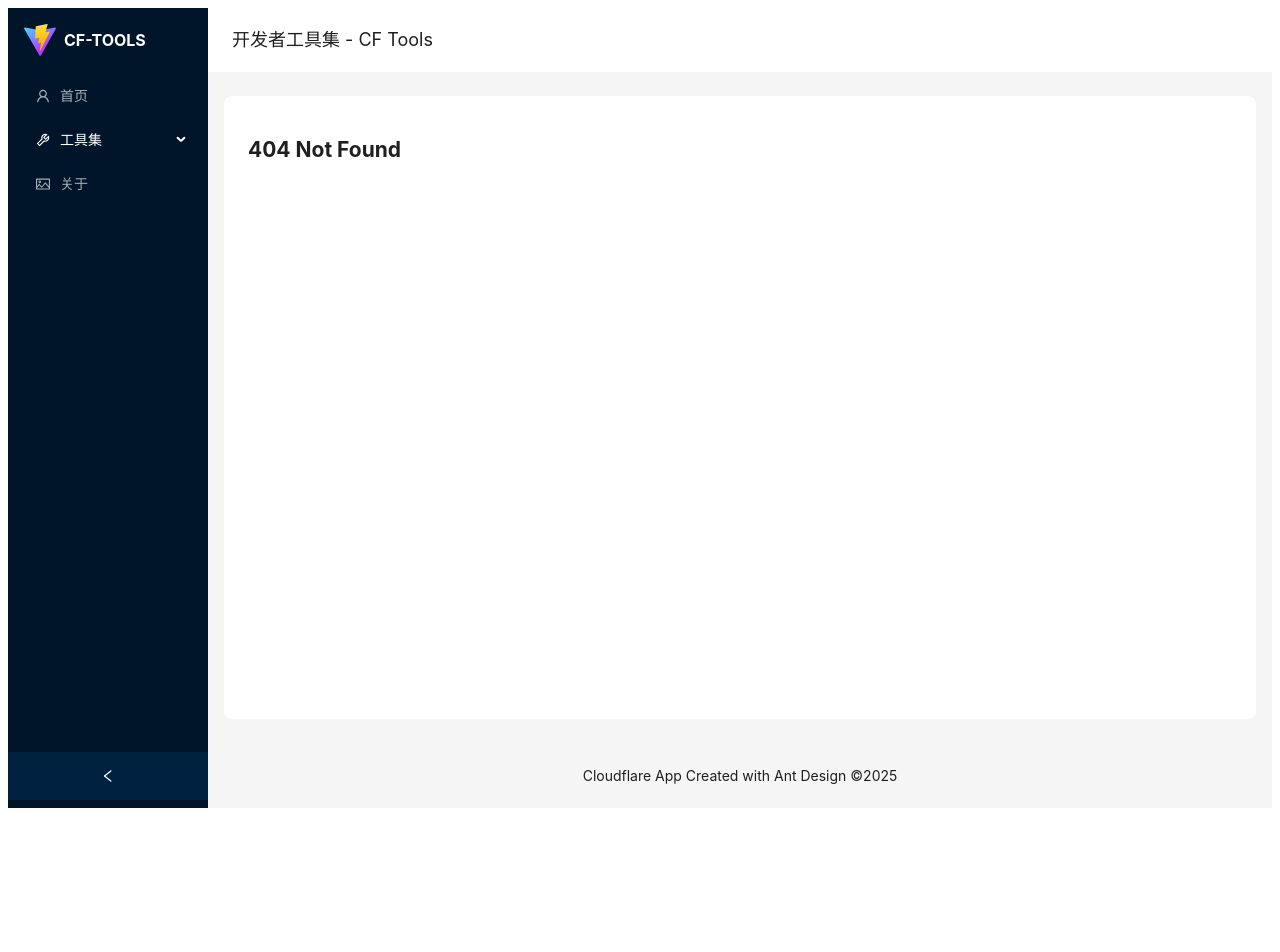
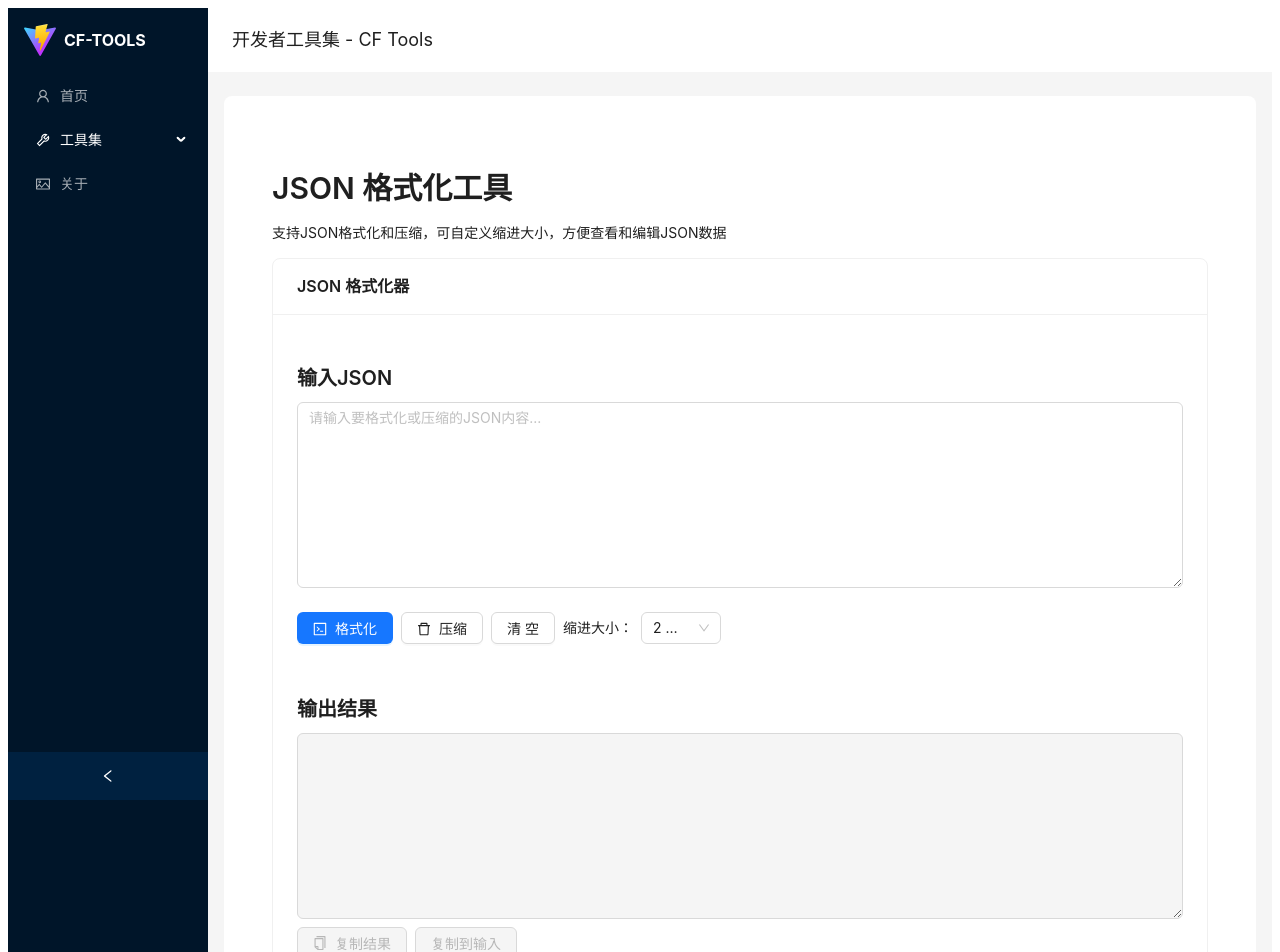
Before and after one commit to MainPoser/cf-tools, a React (Vite) app: page /tools/json-formatter in a window 1280 px wide. Before the commit this address had no page. Shown: the top 952 px of the page. Before the commit the page ends 816 px from the top, so only its background shows below. Built offline with nearby package versions, Linux system fonts and the light colour scheme.

Commit message:
json-formatter

```diff
--- a/src/App.tsx
+++ b/src/App.tsx
@@ -7,6 +7,7 @@ import MainLayout from './components/MainLayout'; // 导入我们创建的布局
 import Home from './pages/home/Home';
 import About from './pages/about/About';
 import Base64Tool from './pages/tools/Base64Tool';
+import JsonFormatter from './pages/tools/JsonFormatter';
 
 function App() {
   return (
@@ -23,6 +24,7 @@ function App() {
 
           {/* 工具页面路由 - 现在只添加Base64 */}
           <Route path="/tools/base64" element={<Base64Tool />} />
+          <Route path="/tools/json-formatter" element={<JsonFormatter />} />
 
           {/* 可选: 404 页面 */}
           <Route path="*" element={<h2>404 Not Found</h2>} />
--- a/src/pages/home/Home.tsx
+++ b/src/pages/home/Home.tsx
@@ -32,7 +32,7 @@ function Home() {
             description: '格式化和验证JSON数据',
             icon: <CodeOutlined style={{ fontSize: '24px', color: '#52c41a' }} />,
             path: '/tools/json-formatter',
-            available: false
+            available: true
         },
         {
             title: 'URL编解码',
--- /dev/null
+++ b/src/pages/tools/JsonFormatter.tsx
@@ -0,0 +1,162 @@
+import { useState } from 'react';
+import { Card, Input, Button, Typography, Space, message, Select } from 'antd';
+import { CopyOutlined, CodeOutlined, DeleteOutlined } from '@ant-design/icons';
+
+const { TextArea } = Input;
+const { Title, Paragraph } = Typography;
+const { Option } = Select;
+
+export default function JsonFormatter() {
+    const [input, setInput] = useState('');
+    const [output, setOutput] = useState('');
+    const [indentSize, setIndentSize] = useState(2);
+
+    // 格式化JSON
+    const handleFormat = () => {
+        if (!input.trim()) {
+            message.warning('请输入要格式化的JSON内容');
+            return;
+        }
+
+        try {
+            // 解析JSON字符串
+            const parsedJson = JSON.parse(input);
+            // 格式化JSON，指定缩进
+            const formattedJson = JSON.stringify(parsedJson, null, indentSize);
+            setOutput(formattedJson);
+            message.success('JSON格式化成功');
+        } catch (error) {
+            message.error('JSON格式错误，请检查输入内容');
+        }
+    };
+
+    // 压缩JSON
+    const handleMinify = () => {
+        if (!input.trim()) {
+            message.warning('请输入要压缩的JSON内容');
+            return;
+        }
+
+        try {
+            const parsedJson = JSON.parse(input);
+            const minifiedJson = JSON.stringify(parsedJson);
+            setOutput(minifiedJson);
+            message.success('JSON压缩成功');
+        } catch (error) {
+            message.error('JSON格式错误，请检查输入内容');
+        }
+    };
+
+    // 复制结果到剪贴板
+    const handleCopy = (text: string) => {
+        if (!text) {
+            message.warning('没有可复制的内容');
+            return;
+        }
+        navigator.clipboard.writeText(text);
+        message.success('已复制到剪贴板');
+    };
+
+    // 清空输入和输出
+    const handleClear = () => {
+        setInput('');
+        setOutput('');
+    };
+
+    // 从输出复制到输入
+    const handleCopyToInput = () => {
+        if (!output) {
+            message.warning('没有可复制的内容');
+            return;
+        }
+        setInput(output);
+        message.success('已复制到输入区域');
+    };
+
+    return (
+        <div style={{ padding: '24px' }}>
+            <Title level={2}>JSON 格式化工具</Title>
+            <Paragraph>
+                支持JSON格式化和压缩，可自定义缩进大小，方便查看和编辑JSON数据
+            </Paragraph>
+
+            <Card title="JSON 格式化器" style={{ marginBottom: '16px' }}>
+                <Space direction="vertical" style={{ width: '100%' }} size="large">
+                    {/* 输入区域 */}
+                    <div>
+                        <Title level={4}>输入JSON</Title>
+                        <TextArea
+                            value={input}
+                            onChange={(e) => setInput(e.target.value)}
+                            placeholder="请输入要格式化或压缩的JSON内容..."
+                            rows={8}
+                        />
+                    </div>
+
+                    {/* 操作按钮区域 */}
+                    <Space>
+                        <Button type="primary" onClick={handleFormat} icon={<CodeOutlined />}>
+                            格式化
+                        </Button>
+                        <Button onClick={handleMinify} icon={<DeleteOutlined />}>
+                            压缩
+                        </Button>
+                        <Button onClick={handleClear}>
+                            清空
+                        </Button>
+                        <div style={{ marginLeft: 'auto' }}>
+                            <span style={{ marginRight: '8px' }}>缩进大小：</span>
+                            <Select
+                                value={indentSize}
+                                onChange={setIndentSize}
+                                style={{ width: 80 }}
+                            >
+                                <Option value={2}>2 空格</Option>
+                                <Option value={4}>4 空格</Option>
+                                <Option value={8}>8 空格</Option>
+                                <Option value={0}>无缩进</Option>
+                            </Select>
+                        </div>
+                    </Space>
+
+                    {/* 输出区域 */}
+                    <div>
+                        <Title level={4}>输出结果</Title>
+                        <TextArea
+                            value={output}
+                            readOnly
+                            rows={8}
+                            style={{ backgroundColor: '#f5f5f5' }}
+                        />
+                        <Space style={{ marginTop: '8px' }}>
+                            <Button
+                                icon={<CopyOutlined />}
+                                onClick={() => handleCopy(output)}
+                                disabled={!output}
+                            >
+                                复制结果
+                            </Button>
+                            <Button
+                                onClick={handleCopyToInput}
+                                disabled={!output}
+                            >
+                                复制到输入
+                            </Button>
+                        </Space>
+                    </div>
+                </Space>
+            </Card>
+
+            {/* 功能说明卡片 */}
+            <Card title="使用说明" style={{ marginTop: '16px' }}>
+                <ul>
+                    <li>在输入框中粘贴JSON字符串，点击"格式化"按钮进行美化</li>
+                    <li>点击"压缩"按钮可以移除所有空格和换行符</li>
+                    <li>可通过下拉菜单选择不同的缩进大小</li>
+                    <li>格式化后的JSON可以复制到剪贴板或复制回输入区域</li>
+                    <li>如果输入的JSON格式错误，会显示相应的错误提示</li>
+                </ul>
+            </Card>
+        </div>
+    );
+}
```
